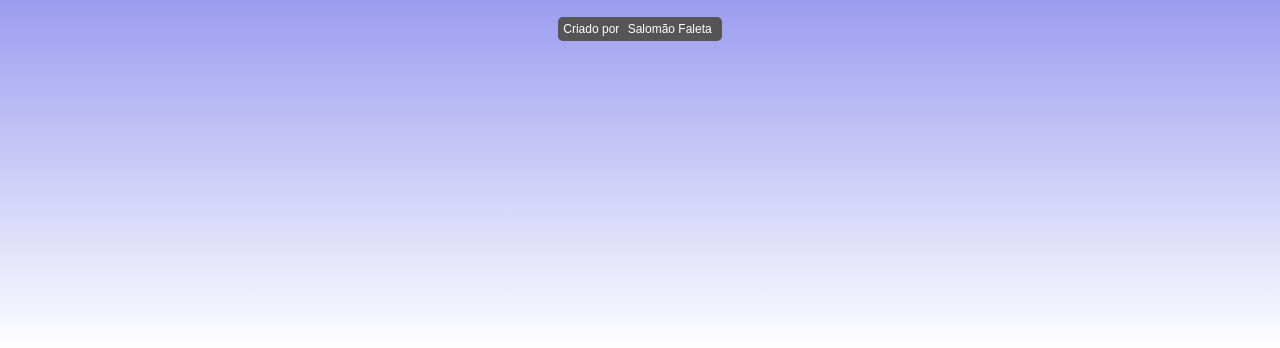
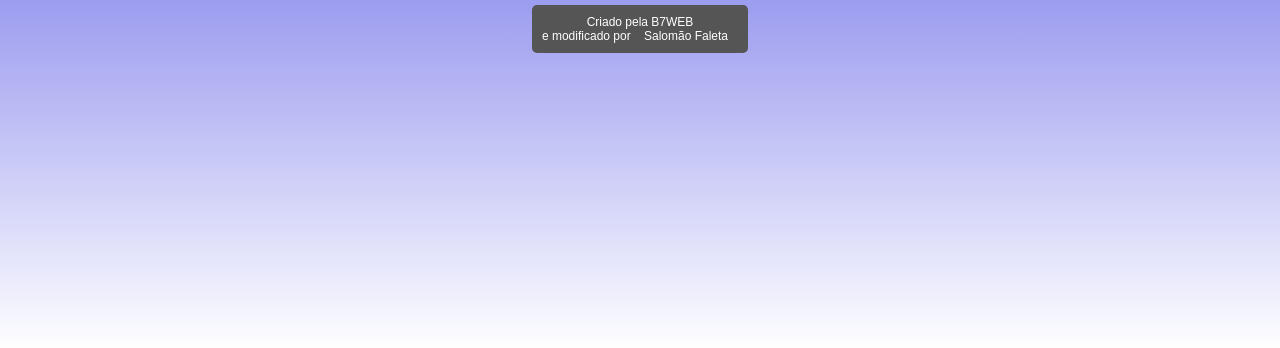
Before and after one commit to Salomao-Faleta/Projetos-JS-B7WEB, a plain HTML site: page Clima/index.html in a window 1280 px wide. Shown: the part 448-796 px from the top of the page. Drawn offline with Linux system fonts and the light colour scheme.

Commit message:
atualizações - up

```diff
--- a/Clima/index.html
+++ b/Clima/index.html
@@ -37,7 +37,7 @@
 
     <div class="aviso"></div>
 
-    <footer>Criado por <a href="https://github.com/Salomao-Faleta" target="_blank">Salomão Faleta</a></footer>
+    <footer>Criado pela B7WEB <br/> e modificado por <a href="https://github.com/Salomao-Faleta" target="_blank">Salomão Faleta</a></footer>
 
     <script src="script.js"></script>
 </body>
--- a/Clima/style.css
+++ b/Clima/style.css
@@ -50,7 +50,7 @@ h1 {
 .resultado {
     width: 300px;
     display: none;
-    border: 1px dotted #FFF;
+    border: 1px solid #FFF;
     margin-top: 20px;
     border-radius: 5px;
     background-color: rgba(0, 0, 0, 0.2);
@@ -132,14 +132,25 @@ h1 {
     padding-top: 20px;
 }
 
-footer,a {
+footer {
     text-decoration: none;
     margin-top: 20px;
     color: #FFF;
     background-color: #555;
     font-size: 12px;
-    padding: 5px;
+    padding: 10px;
     border-radius: 5px;
+    text-align: center;
+}
+
+footer a{
+    text-decoration: none;
+    margin-top: 20px;
+    color: #FFF;
+    font-size: 12px;
+    padding: 10px;
+    border-radius: 5px;
+    text-align: center;
 }
 
 footer a:hover{
```
